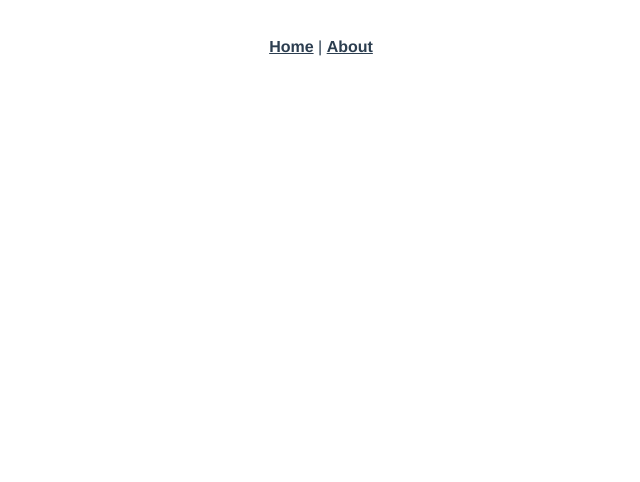
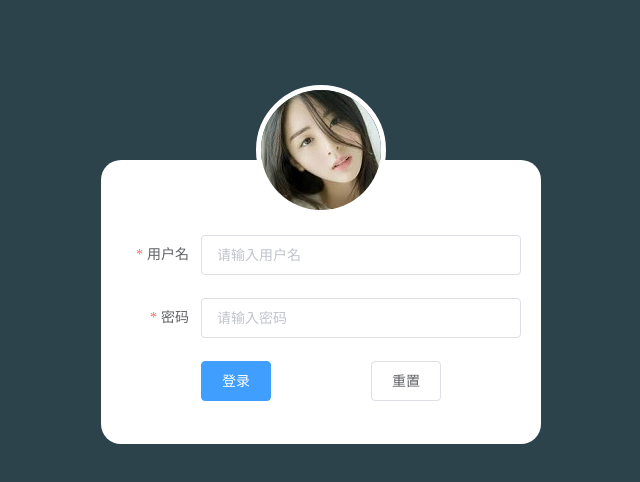
Before and after one commit to zpc520/shop_admin_49, a Vue app: page /#/login in a window 1280 px wide. Shown: the top 482 px of the page, without its empty margins (319-959 px from the left). Built offline with nearby package versions, Linux system fonts and the light colour scheme.

Commit message:
这是登录功能

```diff
--- a/package.json
+++ b/package.json
@@ -8,7 +8,9 @@
     "lint": "vue-cli-service lint"
   },
   "dependencies": {
+    "axios": "^0.19.0",
     "core-js": "^2.6.5",
+    "element-ui": "^2.12.0",
     "vue": "^2.6.10",
     "vue-router": "^3.0.3"
   },
--- a/public/index.html
+++ b/public/index.html
@@ -8,9 +8,6 @@
     <title>shop_admin_49</title>
   </head>
   <body>
-    <noscript>
-      <strong>We're sorry but shop_admin_49 doesn't work properly without JavaScript enabled. Please enable it to continue.</strong>
-    </noscript>
     <div id="app"></div>
     <!-- built files will be auto injected -->
   </body>
--- a/src/App.vue
+++ b/src/App.vue
@@ -1,29 +1,16 @@
 <template>
   <div id="app">
-    <div id="nav">
-      <router-link to="/">Home</router-link> |
-      <router-link to="/about">About</router-link>
-    </div>
     <router-view/>
   </div>
 </template>
 
 <style lang="scss">
-#app {
-  font-family: 'Avenir', Helvetica, Arial, sans-serif;
-  -webkit-font-smoothing: antialiased;
-  -moz-osx-font-smoothing: grayscale;
-  text-align: center;
-  color: #2c3e50;
+* {
+  margin: 0;
+  padding: 0;
 }
-#nav {
-  padding: 30px;
-  a {
-    font-weight: bold;
-    color: #2c3e50;
-    &.router-link-exact-active {
-      color: #42b983;
-    }
-  }
+html,body,#app{
+  width: 100%;
+  height: 100%;
 }
 </style>
--- a/src/components/HelloWorld.vue
+++ /dev/null
@@ -1,58 +0,0 @@
-<template>
-  <div class="hello">
-    <h1>{{ msg }}</h1>
-    <p>
-      For a guide and recipes on how to configure / customize this project,<br>
-      check out the
-      <a href="https://cli.vuejs.org" target="_blank" rel="noopener">vue-cli documentation</a>.
-    </p>
-    <h3>Installed CLI Plugins</h3>
-    <ul>
-      <li><a href="https://github.com/vuejs/vue-cli/tree/dev/packages/%40vue/cli-plugin-babel" target="_blank" rel="noopener">babel</a></li>
-      <li><a href="https://github.com/vuejs/vue-cli/tree/dev/packages/%40vue/cli-plugin-eslint" target="_blank" rel="noopener">eslint</a></li>
-    </ul>
-    <h3>Essential Links</h3>
-    <ul>
-      <li><a href="https://vuejs.org" target="_blank" rel="noopener">Core Docs</a></li>
-      <li><a href="https://forum.vuejs.org" target="_blank" rel="noopener">Forum</a></li>
-      <li><a href="https://chat.vuejs.org" target="_blank" rel="noopener">Community Chat</a></li>
-      <li><a href="https://twitter.com/vuejs" target="_blank" rel="noopener">Twitter</a></li>
-      <li><a href="https://news.vuejs.org" target="_blank" rel="noopener">News</a></li>
-    </ul>
-    <h3>Ecosystem</h3>
-    <ul>
-      <li><a href="https://router.vuejs.org" target="_blank" rel="noopener">vue-router</a></li>
-      <li><a href="https://vuex.vuejs.org" target="_blank" rel="noopener">vuex</a></li>
-      <li><a href="https://github.com/vuejs/vue-devtools#vue-devtools" target="_blank" rel="noopener">vue-devtools</a></li>
-      <li><a href="https://vue-loader.vuejs.org" target="_blank" rel="noopener">vue-loader</a></li>
-      <li><a href="https://github.com/vuejs/awesome-vue" target="_blank" rel="noopener">awesome-vue</a></li>
-    </ul>
-  </div>
-</template>
-
-<script>
-export default {
-  name: 'HelloWorld',
-  props: {
-    msg: String
-  }
-}
-</script>
-
-<!-- Add "scoped" attribute to limit CSS to this component only -->
-<style scoped lang="scss">
-h3 {
-  margin: 40px 0 0;
-}
-ul {
-  list-style-type: none;
-  padding: 0;
-}
-li {
-  display: inline-block;
-  margin: 0 10px;
-}
-a {
-  color: #42b983;
-}
-</style>
--- /dev/null
+++ b/src/components/index.vue
@@ -0,0 +1,15 @@
+<template>
+  <div class="index">
+    这是首页
+  </div>
+</template>
+
+<script>
+export default {
+
+}
+</script>
+
+<style>
+
+</style>
--- /dev/null
+++ b/src/components/login.vue
@@ -0,0 +1,106 @@
+<template>
+  <div class="login">
+    <el-form ref="form" :model="form" label-width="80px" :rules="rules" status-icon>
+      <img class="avatar" src="../assets/avatar.jpg" alt />
+      <el-form-item label="用户名" prop="username">
+        <el-input v-model="form.username" placeholder="请输入用户名"></el-input>
+      </el-form-item>
+      <el-form-item label="密码" prop="password">
+        <el-input type="password" v-model="form.password" placeholder="请输入密码"></el-input>
+      </el-form-item>
+      <el-form-item>
+        <el-button class="mybtn" type="primary" @click="login">登录</el-button>
+        <el-button @click="reset">重置</el-button>
+      </el-form-item>
+    </el-form>
+  </div>
+</template>
+
+<script>
+import axios from 'axios'
+export default {
+  data () {
+    return {
+      form: {
+        username: '',
+        password: ''
+      },
+      rules: {
+        username: [
+          // required 非空校验
+          // message 提示消息
+          // trigger 触发条件
+          // min 和 max 长度校验
+          { required: true, message: '用户名不能为空', trigger: 'blur' },
+          { min: 3, max: 12, message: '用户名长度必须在3-12位', trigger: ['change', 'blur'] }
+        ],
+        password: [
+          { required: true, message: '密码不能为空', trigger: 'blur' },
+          { min: 3, max: 12, message: '密码长度必须在3-12位', trigger: ['change', 'blur'] }
+        ]
+      }
+    }
+  },
+  methods: {
+    reset () {
+      this.$refs.form.resetFields()
+    },
+    login () {
+      this.$refs.form.validate(isValid => {
+        if (!isValid) return
+        axios({
+          method: 'post',
+          url: 'http://localhost:8888/api/private/v1/login',
+          data: this.form
+        }).then(res => {
+          const { meta } = res.data
+          if (meta.status === 200) {
+            this.$message({
+              message: meta.msg,
+              type: 'success',
+              duration: 1000
+            })
+            this.$router.push('/index')
+          } else {
+            this.$message({
+              message: meta.msg,
+              type: 'error',
+              duration: 1000
+            })
+          }
+        })
+      })
+    }
+  }
+}
+</script>
+
+<style lang='scss'>
+.login {
+  background-color: #2d434c;
+  width: 100%;
+  height: 100%;
+  overflow: hidden;
+}
+.el-form {
+  width: 400px;
+  padding: 20px;
+  padding-top: 75px;
+  background-color: #fff;
+  border-radius: 20px;
+  margin: 0 auto;
+  margin-top: 160px;
+  position: relative;
+  .mybtn {
+    margin-right: 90px;
+  }
+  .avatar {
+    position: absolute;
+    left: 50%;
+    transform: translateX(-50%);
+    top: -75px;
+    border: 5px solid #fff;
+    border-radius: 50%;
+  }
+}
+</style>
--- a/src/main.js
+++ b/src/main.js
@@ -1,8 +1,13 @@
 import Vue from 'vue'
 import App from './App.vue'
 import router from './router'
+import ElementUI from 'element-ui'
+import 'element-ui/lib/theme-chalk/index.css'
 
 Vue.config.productionTip = false
+
+// 使用elementui插件
+Vue.use(ElementUI)
 
 new Vue({
   router,
--- a/src/router.js
+++ b/src/router.js
@@ -1,23 +1,14 @@
 import Vue from 'vue'
 import Router from 'vue-router'
-import Home from './views/Home.vue'
+import login from './components/login.vue'
+import index from './components/index.vue'
 
 Vue.use(Router)
 
 export default new Router({
   routes: [
-    {
-      path: '/',
-      name: 'home',
-      component: Home
-    },
-    {
-      path: '/about',
-      name: 'about',
-      // route level code-splitting
-      // this generates a separate chunk (about.[hash].js) for this route
-      // which is lazy-loaded when the route is visited.
-      component: () => import(/* webpackChunkName: "about" */ './views/About.vue')
-    }
+    { path: '/', redirect: '/index' },
+    { path: '/login', component: login },
+    { path: '/index', component: index }
   ]
 })
--- a/src/views/About.vue
+++ /dev/null
@@ -1,5 +0,0 @@
-<template>
-  <div class="about">
-    <h1>This is an about page</h1>
-  </div>
-</template>
--- a/src/views/Home.vue
+++ /dev/null
@@ -1,18 +0,0 @@
-<template>
-  <div class="home">
-    <img alt="Vue logo" src="../assets/logo.png">
-    <HelloWorld msg="Welcome to Your Vue.js App"/>
-  </div>
-</template>
-
-<script>
-// @ is an alias to /src
-import HelloWorld from '@/components/HelloWorld.vue'
-
-export default {
-  name: 'home',
-  components: {
-    HelloWorld
-  }
-}
-</script>
```
Also changed, not shown: src/assets/logo.png (deleted), 1 other file (tests, documents, lock files or other folders).
